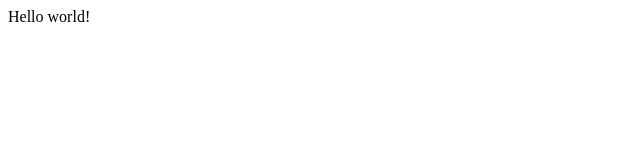
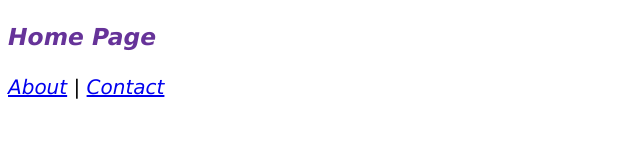
Before and after one commit to MaheshKonne/first-gatsby-site, a Gatsby site: page / in a window 1280 px wide. Shown: the whole page, without its empty margins (0-640 px from the left). Built offline with nearby package versions, Linux system fonts and the light colour scheme; Gatsby itself is replaced by a stand-in of ours.

Commit message:
add few pages and css modules

```diff
--- /dev/null
+++ b/gatsby-browser.js
@@ -0,0 +1 @@
+import "./src/styles/global.css"
--- a/gatsby-config.js
+++ b/gatsby-config.js
@@ -6,5 +6,5 @@
 
 module.exports = {
   /* Your site config here */
-  plugins: [],
+  plugins: ["gatsby-plugin-sass"],
 }
--- a/package.json
+++ b/package.json
@@ -15,6 +15,8 @@
   },
   "dependencies": {
     "gatsby": "^3.6.2",
+    "gatsby-plugin-sass": "^4.7.1",
+    "node-sass": "^6.0.0",
     "react": "^17.0.1",
     "react-dom": "^17.0.1"
   },
--- /dev/null
+++ b/src/components/layout.js
@@ -0,0 +1,5 @@
+import React from "react"
+
+export default ({ children }) => {
+  return <div>{children}</div>
+}
--- /dev/null
+++ b/src/components/layout.module.css
@@ -0,0 +1,3 @@
+.container {
+  background-color: teal;
+}
--- a/src/pages/index.js
+++ b/src/pages/index.js
@@ -1,5 +1,13 @@
 import React from "react"
+import { Link } from "gatsby"
+import "./index.module.scss"
+import Layout from '../components/layout';
 
-export default function Home() {
-  return <div>Hello world!</div>
+export default () => {
+  return (
+    <Layout>
+      <h3>Home Page</h3>
+      <Link to="/about">About</Link> | <Link to="/contact">Contact</Link>
+    </Layout>
+  )
 }
--- /dev/null
+++ b/src/pages/index.module.scss
@@ -0,0 +1,6 @@
+h3 {
+  color: rebeccapurple;
+  &:hover {
+    color: goldenrod;
+  }
+}
--- /dev/null
+++ b/src/styles/global.css
@@ -0,0 +1,6 @@
+body {
+  font-family: "Lucida Sans", "Lucida Sans Regular", "Lucida Grande",
+    "Lucida Sans Unicode", Geneva, Verdana, sans-serif;
+  font-style: italic;
+  font-size: 20px;
+}
```
Also changed, not shown: src/pages/404.js (added, +15 -0 lines), src/pages/about.js (added, +14 -0 lines), src/pages/contact.js (added, +13 -0 lines), 1 other file.
